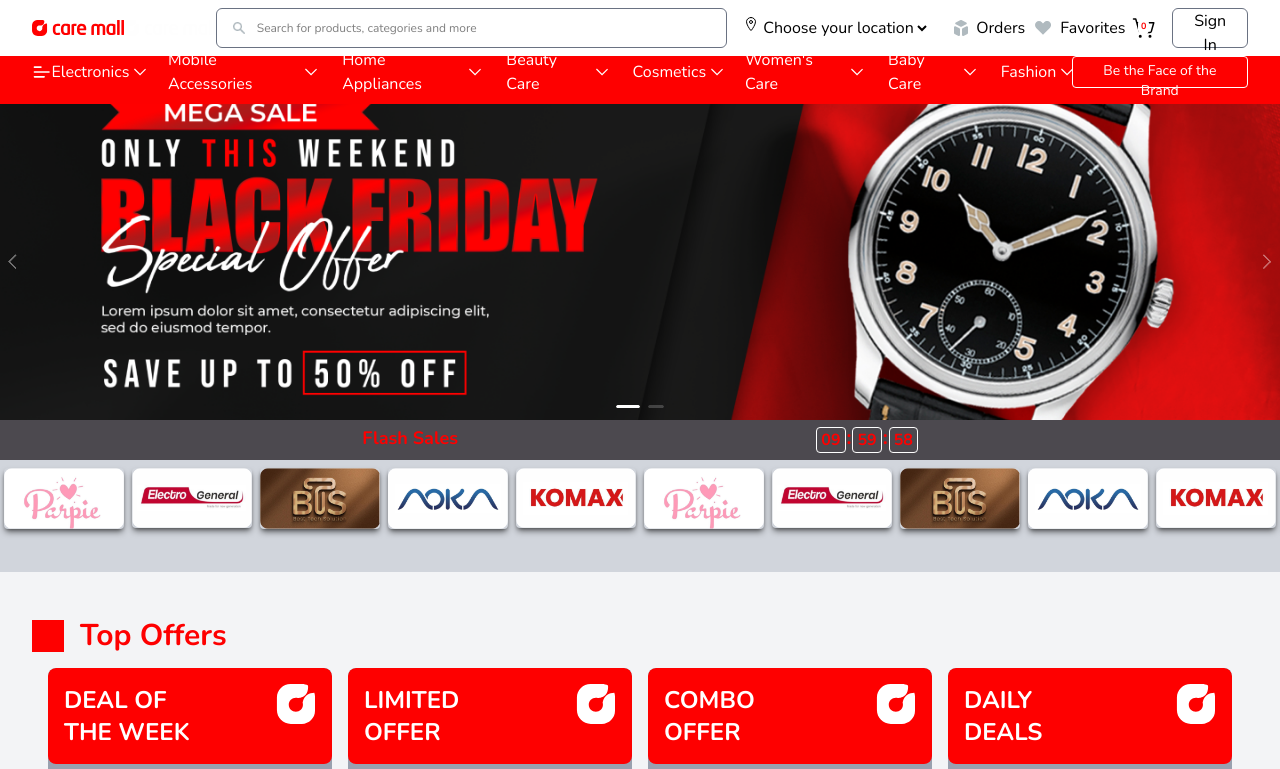
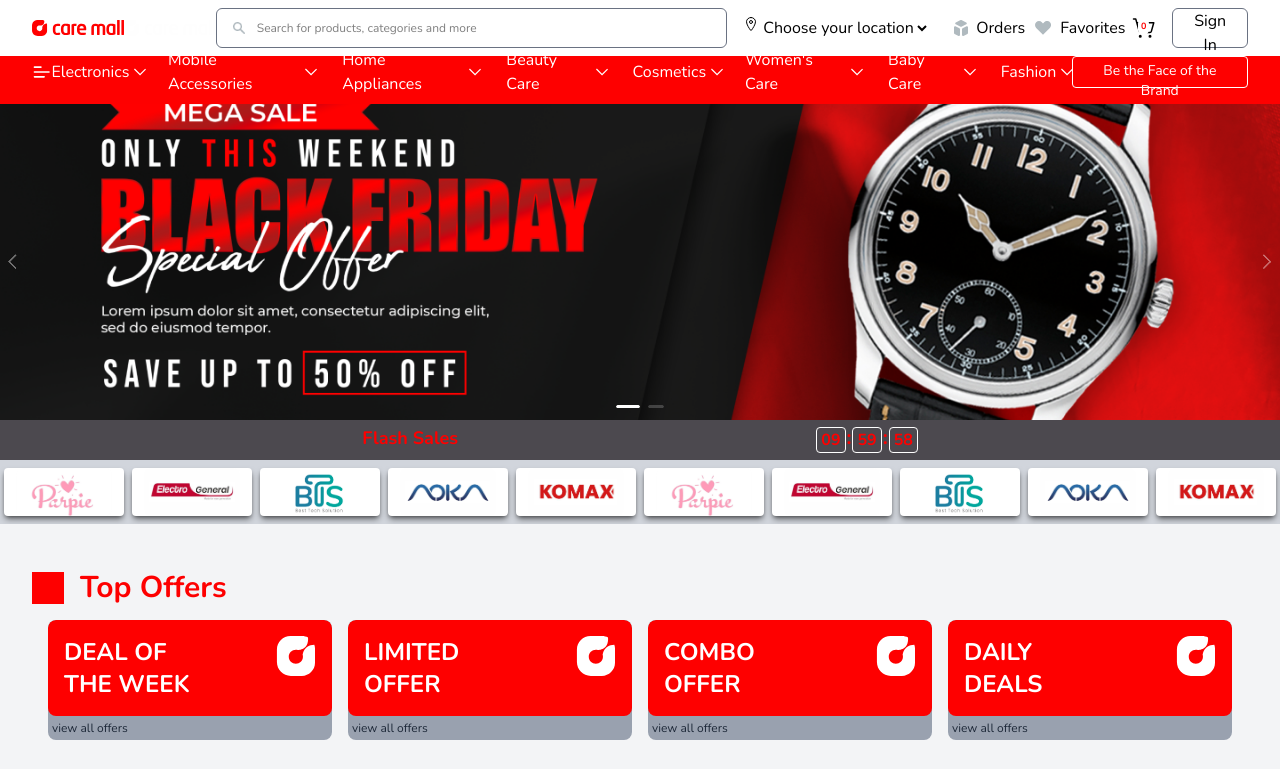
Before and after one commit to minhajzein/care-mall, a Next.js app: page / in a window 1280 px wide. Shown: the top 769 px of the page. Built offline with nearby package versions, Linux system fonts and the light colour scheme.

Commit message:
bts logo changed

```diff
--- a/src/components/infinity-carousel/InfinityCarousel.jsx
+++ b/src/components/infinity-carousel/InfinityCarousel.jsx
@@ -6,104 +6,104 @@ function InfinityCarousel() {
 			<div className='w-auto grid grid-flow-col'>
 				<div className='w-screen hidden md:grid grid-cols-10 gap-2 p-1 animate-infinite-carousel'>
 					<img
-						className='rounded object-contain shadow-md shadow-black/50'
+						className='rounded object-contain shadow-md shadow-black/50 h-12 w-full bg-white'
 						src='/images/10.png'
 						alt=''
 					/>
 					<img
-						className='rounded object-contain shadow-md shadow-black/50'
+						className='rounded object-contain shadow-md shadow-black/50 h-12 w-full bg-white'
 						src='/images/11.png'
 						alt=''
 					/>
 					<img
-						className='rounded object-contain shadow-md shadow-black/50'
-						src='/images/12.png'
+						className='rounded object-contain shadow-md shadow-black/50 h-12 w-full bg-white'
+						src='/images/bts.jpg'
 						alt=''
 					/>
 					<img
-						className='rounded object-contain shadow-md shadow-black/50'
+						className='rounded object-contain shadow-md shadow-black/50 h-12 w-full bg-white'
 						src='/images/13.png'
 						alt=''
 					/>
 					<img
-						className='rounded object-contain shadow-md shadow-black/50'
+						className='rounded object-contain shadow-md shadow-black/50 h-12 w-full bg-white'
 						src='/images/14.png'
 						alt=''
 					/>
 					<img
-						className='rounded object-contain shadow-md shadow-black/50'
+						className='rounded object-contain shadow-md shadow-black/50 h-12 w-full bg-white'
 						src='/images/10.png'
 						alt=''
 					/>
 					<img
-						className='rounded object-contain shadow-md shadow-black/50'
+						className='rounded object-contain shadow-md shadow-black/50 h-12 w-full bg-white'
 						src='/images/11.png'
 						alt=''
 					/>
 					<img
-						className='rounded object-contain shadow-md shadow-black/50'
-						src='/images/12.png'
+						className='rounded object-contain shadow-md shadow-black/50 h-12 w-full bg-white'
+						src='/images/bts.jpg'
 						alt=''
 					/>
 					<img
-						className='rounded object-contain shadow-md shadow-black/50'
+						className='rounded object-contain shadow-md shadow-black/50 h-12 w-full bg-white'
 						src='/images/13.png'
 						alt=''
 					/>
 					<img
-						className='rounded object-contain shadow-md shadow-black/50'
+						className='rounded object-contain shadow-md shadow-black/50 h-12 w-full bg-white'
 						src='/images/14.png'
 						alt=''
 					/>
 				</div>
 				<div className='w-screen hidden md:grid grid-cols-10 gap-2 p-1 animate-infinite-carousel'>
 					<img
-						className='rounded object-contain shadow-md shadow-black/50'
+						className='rounded object-contain shadow-md shadow-black/50 h-12 w-full bg-white'
 						src='/images/10.png'
 						alt=''
 					/>
 					<img
-						className='rounded object-contain shadow-md shadow-black/50'
+						className='rounded object-contain shadow-md shadow-black/50 h-12 w-full bg-white'
 						src='/images/11.png'
 						alt=''
 					/>
 					<img
-						className='rounded object-contain shadow-md shadow-black/50'
+						className='rounded object-contain shadow-md shadow-black/50 h-12 w-full bg-white'
 						src='/images/bts.jpg'
 						alt=''
 					/>
 					<img
-						className='rounded object-contain shadow-md shadow-black/50'
+						className='rounded object-contain shadow-md shadow-black/50 h-12 w-full bg-white'
 						src='/images/13.png'
 						alt=''
 					/>
 					<img
-						className='rounded object-contain shadow-md shadow-black/50'
+						className='rounded object-contain shadow-md shadow-black/50 h-12 w-full bg-white'
 						src='/images/14.png'
 						alt=''
 					/>
 					<img
-						className='rounded object-contain shadow-md shadow-black/50'
+						className='rounded object-contain shadow-md shadow-black/50 h-12 w-full bg-white'
 						src='/images/10.png'
 						alt=''
 					/>
 					<img
-						className='rounded object-contain shadow-md shadow-black/50'
+						className='rounded object-contain shadow-md shadow-black/50 h-12 w-full bg-white'
 						src='/images/11.png'
 						alt=''
 					/>
 					<img
-						className='rounded object-contain shadow-md shadow-black/50'
-						src='/images/12.png'
+						className='rounded object-contain shadow-md shadow-black/50 h-12 w-full bg-white'
+						src='/images/bts.jpg'
 						alt=''
 					/>
 					<img
-						className='rounded object-contain shadow-md shadow-black/50'
+						className='rounded object-contain shadow-md shadow-black/50 h-12 w-full bg-white'
 						src='/images/13.png'
 						alt=''
 					/>
 					<img
-						className='rounded object-contain shadow-md shadow-black/50'
+						className='rounded object-contain shadow-md shadow-black/50 h-12 w-full bg-white'
 						src='/images/14.png'
 						alt=''
 					/>
```
